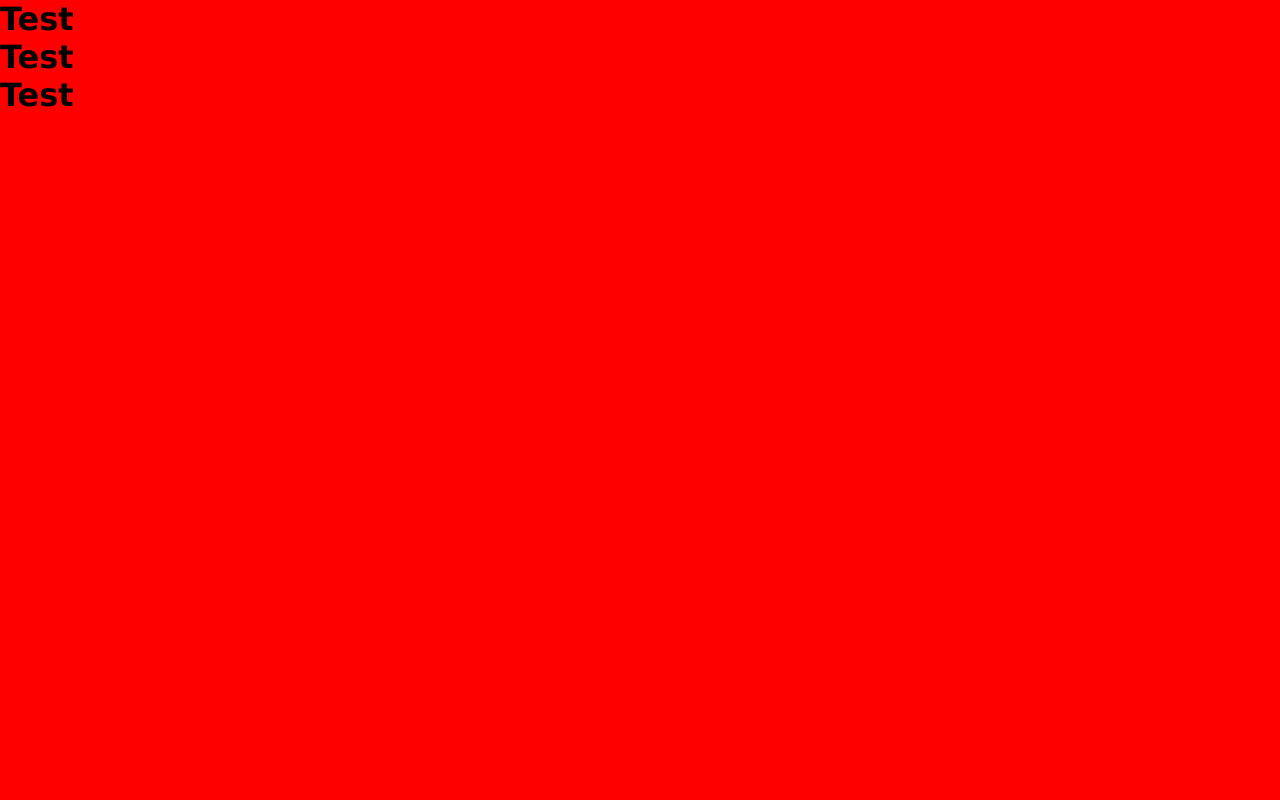
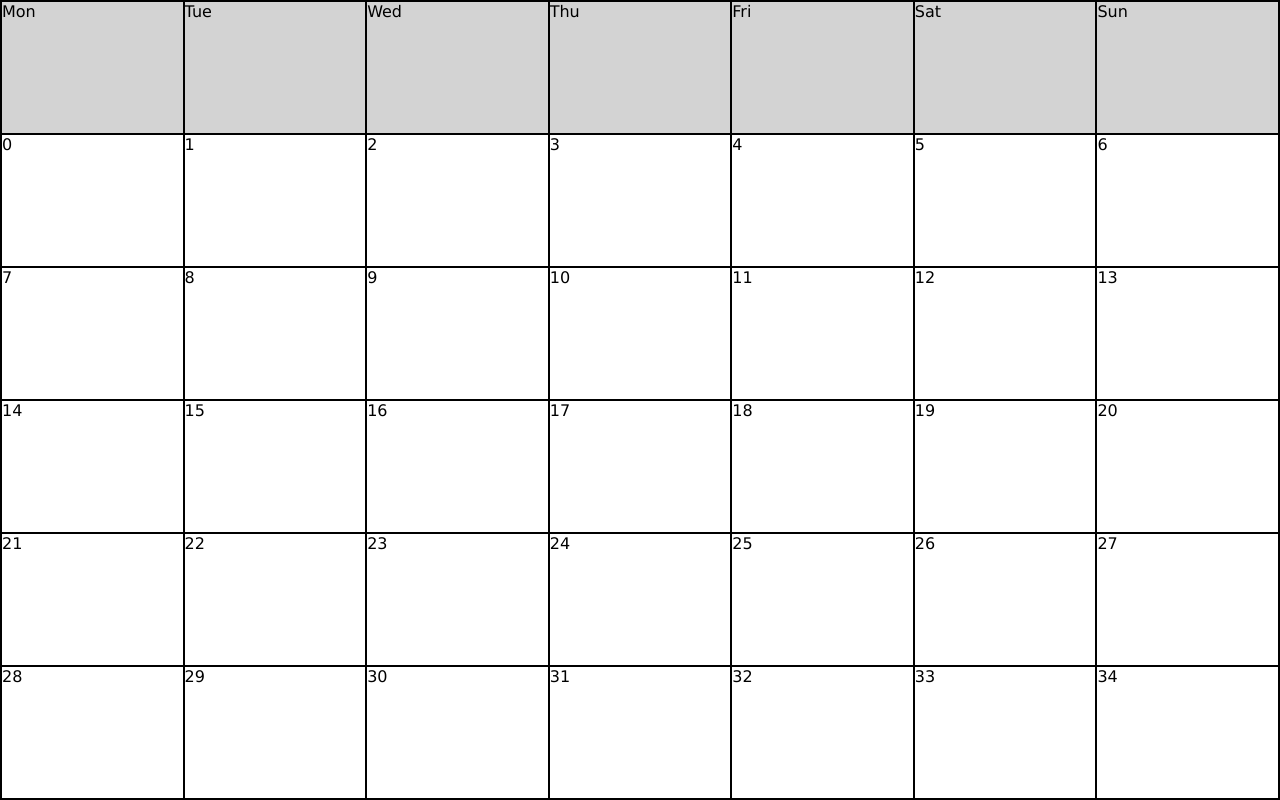
Before and after one commit to Yxmaxy/Coordimeet, a Vue app in the folder frontend/: page / in a window 1280 px wide. Built offline with nearby package versions, Linux system fonts and the light colour scheme.

Commit message:
Basic calendar structure

```diff
--- /dev/null
+++ b/frontend/src/components/Calendar.vue
@@ -0,0 +1,61 @@
+<template>
+    <div class="calendar">
+        <div v-for="label in calendarLabels" class="head">
+            {{label}}
+        </div>
+        <div v-for="day in days">
+            {{day}}
+        </div>
+    </div>
+</template>
+
+<script lang="ts">
+export default {
+    name: "calendar",
+    data() {
+        return {
+            calendarLabels: ["Mon", "Tue", "Wed", "Thu", "Fri", "Sat", "Sun"],
+            days: [] as number[],
+        }
+    },
+    mounted() {
+        for (let i = 0; i < 35; i++) {
+            this.days.push(i);
+        }
+    }
+}
+</script>
+<style lang="scss" scoped>
+.calendar {
+    // variables
+    $border-width: 1px;
+    $border-color: black;
+    box-sizing: border-box;
+
+    // calendar
+    display: grid;
+    grid-template-columns: repeat(7, 1fr);
+    height: 100%;
+    width: 100%;
+    border: {
+        width: calc($border-width / 2);
+        style: solid;
+        color: $border-color;
+    };
+
+    // td
+    & > div {
+        border: {
+            width: $border-width;
+            style: solid;
+            color: $border-color;
+        };
+        box-sizing: border-box;
+    }
+
+    // table head
+    .head {
+        background-color: lightgray;
+    }
+}
+</style>
--- a/frontend/src/pages/App.vue
+++ b/frontend/src/pages/App.vue
@@ -8,6 +8,6 @@
 <style scoped lang="scss">
 .wrapper-page {
     min-height: 100vh;
-    background-color: red;
+    display: flex;
 }
 </style>
--- a/frontend/src/pages/ExamplePage.vue
+++ b/frontend/src/pages/ExamplePage.vue
@@ -1,7 +1,15 @@
 <template>
     <div class="page">
-        <h1>Test</h1>
-        <h1>Test</h1>
-        <h1>Test</h1>
+        <calendar />
     </div>
 </template>
+
+<script lang="ts">
+import Calendar from '../components/Calendar.vue';
+
+export default {
+    components: {
+        "calendar": Calendar,
+    }
+}
+</script>
--- a/frontend/src/styles/global.scss
+++ b/frontend/src/styles/global.scss
@@ -9,3 +9,7 @@ html, body {
 h1, h2, h3, h4 {
     margin: 0;
 }
+
+.page {
+    flex: 1;
+}
```
